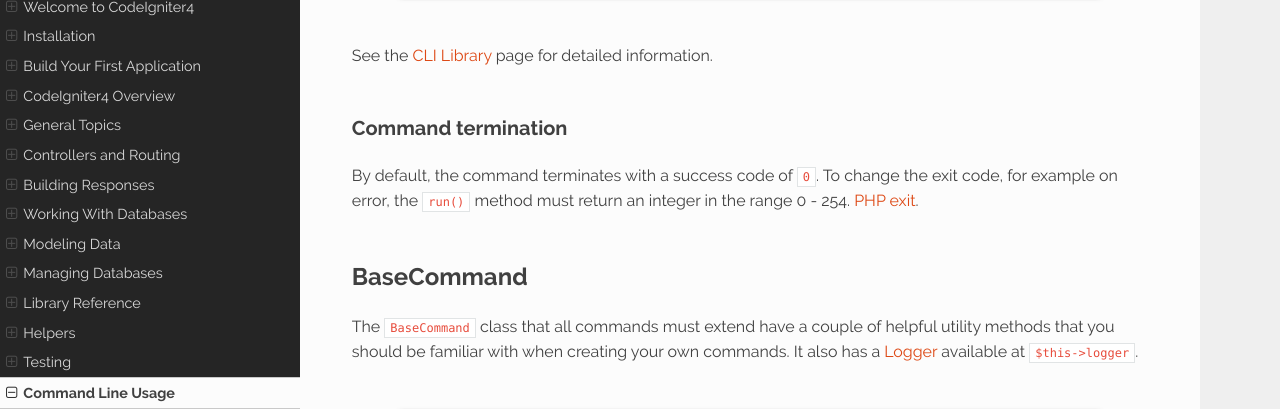
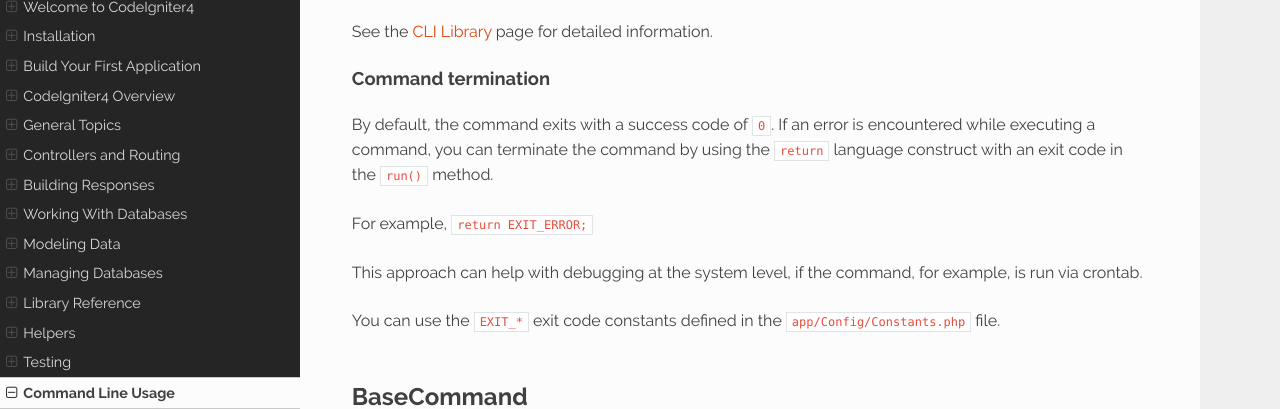
Before and after one commit to NEKOGET/ci4_user_guide_src, a Sphinx documentation site: the page built from source/cli/cli_commands.rst, in a window 1280 px wide and 900 px high, scrolled down 2445 px, cut to the strip 145-554 px from the top of the window. Built offline with Sphinx 7.4.7 and the Read the Docs theme 2.0.0, drawn with Linux system fonts in a browser that asks for light colours.

Commit message:
spark-rework: upgrade_430.rst & other docs

```diff
--- a/source/cli/cli_commands.rst
+++ b/source/cli/cli_commands.rst
@@ -83,10 +83,16 @@ Our demo command might have a ``run()`` method something like:
 See the :doc:`CLI Library </cli/cli_library>` page for detailed information.
 
 Command termination
-===================
+-------------------
 
-By default, the command terminates with a success code of ``0``. To change the exit code, for example on error,
-the ``run()`` method must return an integer in the range 0 - 254. `PHP exit <https://www.php.net/manual/en/function.exit.php>`_.
+By default, the command exits with a success code of ``0``. If an error is encountered while executing a command,
+you can terminate the command by using the ``return`` language construct with an exit code in the ``run()`` method.
+
+For example, ``return EXIT_ERROR;``
+
+This approach can help with debugging at the system level, if the command, for example, is run via crontab.
+
+You can use the ``EXIT_*`` exit code constants defined in the ``app/Config/Constants.php`` file.
 
 ***********
 BaseCommand
--- a/source/incoming/routing.rst
+++ b/source/incoming/routing.rst
@@ -328,7 +328,7 @@ available from the command line:
     anyone could access the command with the help of auto-routing via HTTP.
 
 .. note:: It is recommended to use Spark Commands instead of CLI routes.
-    See the :doc:`spark_commands` page for detailed information.
+    See the :doc:`../cli/spark_commands` page for detailed information.
 
 Global Options
 ==============
```
Also changed, not shown: source/installation/upgrade_430.rst (added, +62 -0 lines).
